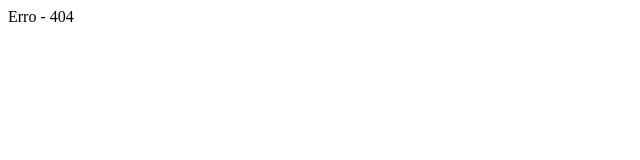
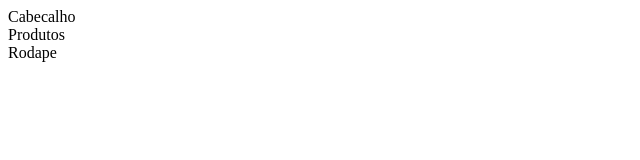
Before and after one commit to GEdO23/Exercicio-Principal, a React (Vite) app: page /produtos in a window 1280 px wide. Before the commit this address had no page. Shown: the top 160 px of the page, without its empty margins (0-640 px from the left). Built offline with nearby package versions, Linux system fonts and the light colour scheme.

Commit message:
Adcionando página de Produtos e roteando

```diff
--- a/src/main.jsx
+++ b/src/main.jsx
@@ -6,13 +6,15 @@ import './index.css'
 import { RouterProvider, createBrowserRouter } from 'react-router-dom'
 import Error from './routes/Error/index.jsx'
 import Home from './routes/Home/index.jsx'
+import Produtos from './routes/Produtos/index.jsx'
 
 const router = createBrowserRouter(
   [
     {path: '/', element: <App/>,
     errorElement: <Error/>,
     children: [
-      { path: '/', element: <Home />}
+      { path: '/', element: <Home /> },
+      { path: '/produtos', element: <Produtos />},
     ]}
   ]
 )
--- /dev/null
+++ b/src/routes/Produtos/index.jsx
@@ -0,0 +1,11 @@
+
+export default function Produtos() {
+
+  return (
+    <>
+
+        <div>Produtos</div>
+
+    </>
+  )
+}
```
